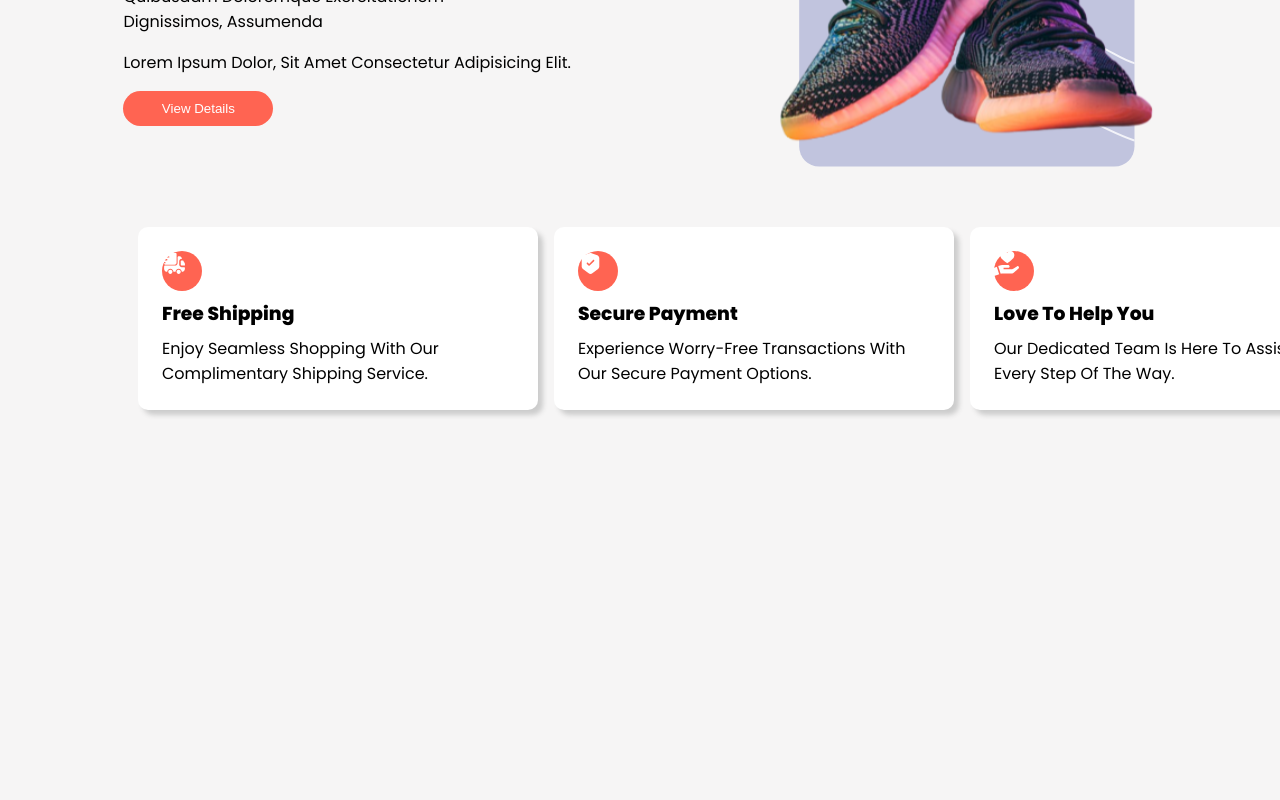
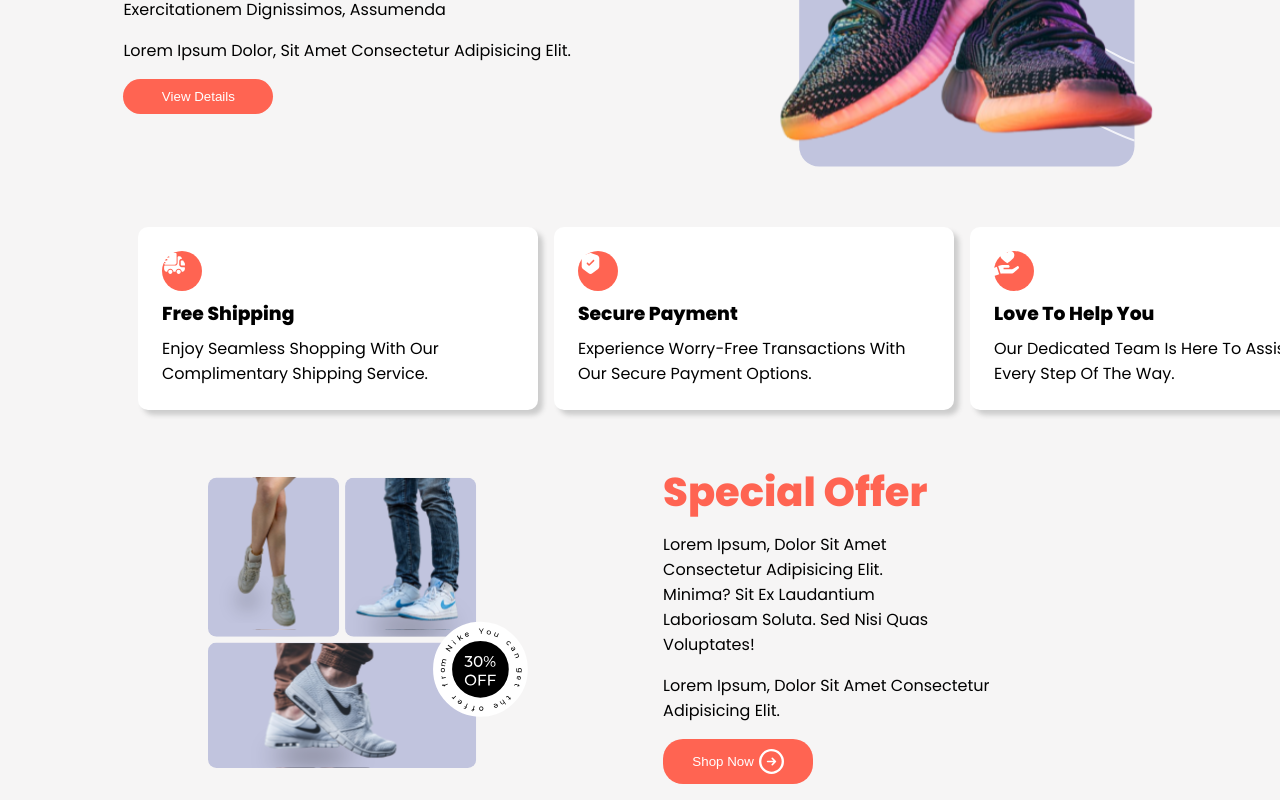
Before and after one commit to elselhab1992/Nike-Landing-Page, a React (Vite) app: page / in a window 1280 px wide. Shown: the part 1698-2498 px from the top of the page. Before the commit the page ends 2150 px from the top, so only its background shows below. Built offline with nearby package versions, Linux system fonts and the light colour scheme.

Commit message:
create SpecialOffer section

```diff
--- a/src/App.jsx
+++ b/src/App.jsx
@@ -1,6 +1,13 @@
 import GlobalStyles from "./GlobalStyles";
 import Theme from "./Theme";
-import { Header, Hero, Popular, SuperQuality, Services } from "./components";
+import {
+  Header,
+  Hero,
+  Popular,
+  SuperQuality,
+  Services,
+  SpecialOffer,
+} from "./components";
 
 function App() {
   return (
@@ -11,6 +18,7 @@ function App() {
       <Popular />
       <SuperQuality />
       <Services />
+      <SpecialOffer />
     </Theme>
   );
 }
--- a/src/components/Headings/HeadingsStyles.jsx
+++ b/src/components/Headings/HeadingsStyles.jsx
@@ -35,7 +35,11 @@ const Info = styled.p`
   }
 
   @media (min-width: 1024px) {
-    width: 55%;
+    width: 100%;
+  }
+
+  @media (min-width: 1200px) {
+    width: 70%;
   }
 `;
 
--- a/src/components/Popular/PopularStyles.jsx
+++ b/src/components/Popular/PopularStyles.jsx
@@ -7,8 +7,6 @@ const Section = styled.section`
   flex-direction: column;
   justify-content: center;
   align-items: flex-start;
-  justify-content: center;
-  align-items: center;
   gap: 1rem;
   padding: 5rem;
   margin: auto;
--- a/src/components/SpecialOffer/SpecialOffer.jsx
+++ b/src/components/SpecialOffer/SpecialOffer.jsx
@@ -0,0 +1,34 @@
+import { Headings, Button } from "../index";
+import offer from "../../assets/images/offer.svg";
+import {
+  Section,
+  Img,
+  ImgContainer,
+  InfoContainer,
+  SpecialIcon,
+} from "./SpecialOfferStyles";
+
+const SpecialOffer = () => {
+  return (
+    <Section>
+      {/* left */}
+      <ImgContainer>
+        <Img src={offer} alt="offers" />
+      </ImgContainer>
+      {/* right */}
+      <InfoContainer>
+        <Headings
+          title="special offer"
+          info="Lorem ipsum, dolor sit amet consectetur adipisicing elit.
+    minima? Sit ex laudantium laboriosam soluta. Sed nisi quas voluptates! "
+        />
+        <p>Lorem ipsum, dolor sit amet consectetur adipisicing elit.</p>
+        <Button>
+          Shop Now <SpecialIcon />
+        </Button>
+      </InfoContainer>
+    </Section>
+  );
+};
+
+export default SpecialOffer;
--- a/src/components/SpecialOffer/SpecialOfferStyles.jsx
+++ b/src/components/SpecialOffer/SpecialOfferStyles.jsx
@@ -0,0 +1,66 @@
+import styled from "styled-components";
+import { Icon } from "../Hero/HeroStyles";
+
+const Section = styled.section`
+  display: flex;
+  justify-content: space-between;
+  align-items: center;
+  padding: 1rem 13rem;
+
+  @media (min-width: 300px) {
+    flex-direction: column;
+    padding: 10px;
+  }
+
+  @media (min-width: 1024px) {
+    flex-direction: row;
+  }
+
+  @media (min-width: 1200px) {
+    padding: 1rem 13rem;
+    gap: 8rem;
+  }
+`;
+
+const ImgContainer = styled.div`
+  width: 80%;
+
+  @media (min-width: 300px) {
+    width: 100%;
+  }
+
+  @media (min-width: 768px) {
+    width: 60%;
+  }
+
+  @media (min-width: 1200px) {
+    width: 80%;
+  }
+`;
+
+const Img = styled.img`
+  width: 100%;
+`;
+
+const InfoContainer = styled.div`
+  width: 100%;
+  display: flex;
+  flex-direction: column;
+  justify-content: center;
+  align-items: flex-start;
+  gap: 1rem;
+
+  @media (min-width: 300px) {
+    align-items: center;
+    text-align: center;
+  }
+
+  @media (min-width: 1024px) {
+    align-items: flex-start;
+    text-align: left;
+  }
+`;
+
+const SpecialIcon = styled(Icon)``;
+
+export { Section, ImgContainer, Img, InfoContainer, SpecialIcon };
--- a/src/components/index.js
+++ b/src/components/index.js
@@ -7,6 +7,7 @@ import Popular from "./Popular/Popular";
 import Headings from "./Headings/Headings";
 import SuperQuality from "./SuperQuality/SuperQuality";
 import Services from "./Services/Services";
+import SpecialOffer from "./SpecialOffer/SpecialOffer";
 
 export {
   Navbar,
@@ -18,4 +19,5 @@ export {
   Headings,
   SuperQuality,
   Services,
+  SpecialOffer,
 };
```
